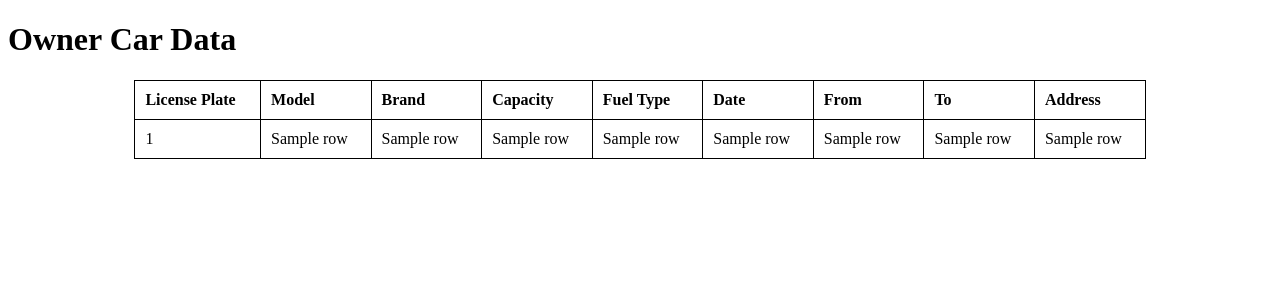
After one commit to ritika1010/Car-Rental-System, a Flask app: template webserver/templates/owner_cars.html in a window 1280 px wide. The commit adds this page. Shown: the top 300 px of the page. Run offline with Flask 3, Linux system fonts and the light colour scheme; the template is opened without the code that fills it: most values are stand-ins (such as "Sample title", 1, 10 or a date in 2020); parts of the project's set-up code (start-up, migrations or seed data) failed here and were passed over.

Commit message:
changes to car list - availability and location

```diff
--- a/webserver/server.py
+++ b/webserver/server.py
@@ -47,19 +47,35 @@ def teardown_request(exception):
     pass
 
 
-@app.route('/')
-def index():
+@app.route('/owner_cars')
+def owner_car():
   # DEBUG: this is debugging code to see what request looks like
   print(request.args)
 
-  cursor = g.conn.execute(text("SELECT license_plate,model,brand,capacity,fuel_type FROM car"))
+  cursor = g.conn.execute(text("""
+    SELECT
+    C.license_plate, c.brand, c.model, c.capacity, c.fuel_type,
+    Av.date, av.start_time, av.end_time,
+    CONCAT(l.street_name, ',  ', l.building, ',  ', l.city, ',  ', l.state, ' - ', l.zipcode) AS location_string
+   FROM
+    car c
+    JOIN
+        avail_at a ON c.license_plate = a.license_plate
+    JOIN
+        location l ON a.loc_id = l.loc_id
+    JOIN
+        avail_for f on c.license_plate = f.license_plate
+    JOIN
+        Availability av on f.slot_id = av.slot_id;
+    """))
+
   names = []
   for result in cursor:
     names.append(result)  # can also be accessed using result[0]
   cursor.close()
 
   context = dict(data = names)
-  return render_template("car_list.html", **context)
+  return render_template("owner_cars.html", **context)
 
 @app.route('/filter', methods=['POST'])
 def filter_data():
@@ -74,7 +90,26 @@ def filter_data():
   print(fuel)
   if capacity and fuel:
     # Perform database query with filtering
-    query = text("SELECT license_plate, model, brand, capacity, fuel_type FROM car WHERE capacity = :param_capacity and fuel_type = :param_fuel")
+    # query = text("SELECT license_plate, model, brand, capacity, fuel_type FROM car WHERE capacity = :param_capacity and fuel_type = :param_fuel")
+    query = text("""
+    SELECT
+    C.license_plate, c.brand, c.model, c.capacity, c.fuel_type,
+    Av.date, av.start_time, av.end_time,
+    CONCAT(l.street_name, ',  ', l.building, ',  ', l.city, ',  ', l.state, ' - ', l.zipcode) AS location_string
+    FROM
+    car c
+    JOIN
+        avail_at a ON c.license_plate = a.license_plate
+    JOIN
+        location l ON a.loc_id = l.loc_id
+    JOIN
+        avail_for f on c.license_plate = f.license_plate
+    JOIN
+        Availability av on f.slot_id = av.slot_id
+    WHERE
+        c.capacity = :param_capacity and c.fuel_type = :param_fuel;
+    """)
+
     query = query.bindparams(param_capacity=capacity,param_fuel=fuel)
     cursor = g.conn.execute(query)
     filtered_data = [result for result in cursor]
@@ -83,7 +118,25 @@ def filter_data():
 
   if capacity:
     # Perform database query with filtering
-    query = text("SELECT license_plate, model, brand, capacity, fuel_type FROM car WHERE capacity = :param_capacity")
+    # query = text("SELECT license_plate, model, brand, capacity, fuel_type FROM car WHERE capacity = :param_capacity")
+    query = text("""
+    SELECT
+    C.license_plate, c.brand, c.model, c.capacity, c.fuel_type,
+    Av.date, av.start_time, av.end_time,
+    CONCAT(l.street_name, ',  ', l.building, ',  ', l.city, ',  ', l.state, ' - ', l.zipcode) AS location_string
+    FROM
+    car c
+    JOIN
+        avail_at a ON c.license_plate = a.license_plate
+    JOIN
+        location l ON a.loc_id = l.loc_id
+    JOIN
+        avail_for f on c.license_plate = f.license_plate
+    JOIN
+        Availability av on f.slot_id = av.slot_id
+    WHERE
+        c.capacity = :param_capacity;
+    """)
     query = query.bindparams(param_capacity=capacity)
     cursor = g.conn.execute(query)
     filtered_data = [result for result in cursor]
@@ -91,7 +144,26 @@ def filter_data():
     return render_template('car_list.html', data=filtered_data)
   elif fuel:
     # Perform database query with filtering
-    query = text("SELECT license_plate, model, brand, capacity, fuel_type FROM car WHERE fuel_type = :param_fuel")
+    # query = text("SELECT license_plate, model, brand, capacity, fuel_type FROM car WHERE fuel_type = :param_fuel")
+    query = text("""
+    SELECT
+    C.license_plate, c.brand, c.model, c.capacity, c.fuel_type,
+    Av.date, av.start_time, av.end_time,
+    CONCAT(l.street_name, ',  ', l.building, ',  ', l.city, ',  ', l.state, ' - ', l.zipcode) AS location_string
+    FROM
+    car c
+    JOIN
+        avail_at a ON c.license_plate = a.license_plate
+    JOIN
+        location l ON a.loc_id = l.loc_id
+    JOIN
+        avail_for f on c.license_plate = f.license_plate
+    JOIN
+        Availability av on f.slot_id = av.slot_id
+    WHERE
+        c.fuel_type = :param_fuel;
+    """)
+
     query = query.bindparams(param_fuel=fuel)
     cursor = g.conn.execute(query)
     filtered_data = [result for result in cursor]
@@ -99,7 +171,24 @@ def filter_data():
     return render_template('car_list.html', data=filtered_data)
   else:
     # Retrieve all data if capacity is not specified
-    query = text("SELECT license_plate, model, brand, capacity, fuel_type FROM car")
+    query = text("""
+    SELECT
+    C.license_plate, c.brand, c.model, c.capacity, c.fuel_type,
+    Av.date, av.start_time, av.end_time,
+    CONCAT(l.street_name, ',  ', l.building, ',  ', l.city, ',  ', l.state, ' - ', l.zipcode) AS location_string
+    FROM
+    car c
+    JOIN
+        avail_at a ON c.license_plate = a.license_plate
+    JOIN
+        location l ON a.loc_id = l.loc_id
+    JOIN
+        avail_for f on c.license_plate = f.license_plate
+    JOIN
+        Availability av on f.slot_id = av.slot_id
+    WHERE
+        c.capacity = :param_capacity and c.fuel_type = :param_fuel;
+    """)
     cursor = g.conn.execute(query)
     filtered_data = [result for result in cursor]
     cursor.close()
@@ -117,10 +206,37 @@ def add():
 
 @app.route('/login')
 def login():
-    abort(401)
-    this_is_never_executed()
+    return render_template('login.html')
 
+@app.route('/')
+def index():
+  # DEBUG: this is debugging code to see what request looks like
+  print(request.args)
 
+  cursor = g.conn.execute(text("""
+    SELECT
+    C.license_plate, c.brand, c.model, c.capacity, c.fuel_type,
+    Av.date, av.start_time, av.end_time,
+    CONCAT(l.street_name, ',  ', l.building, ',  ', l.city, ',  ', l.state, ' - ', l.zipcode) AS location_string
+   FROM
+    car c
+    JOIN
+        avail_at a ON c.license_plate = a.license_plate
+    JOIN
+        location l ON a.loc_id = l.loc_id
+    JOIN
+        avail_for f on c.license_plate = f.license_plate
+    JOIN
+        Availability av on f.slot_id = av.slot_id;
+    """))
+
+  names = []
+  for result in cursor:
+    names.append(result)  # can also be accessed using result[0]
+  cursor.close()
+
+  context = dict(data = names)
+  return render_template("car_list.html", **context)
 if __name__ == "__main__":
   import click
 
--- /dev/null
+++ b/webserver/templates/owner_cars.html
@@ -0,0 +1,60 @@
+<!DOCTYPE html>
+<html>
+<head>
+    <title>Car Data</title>
+    <style>
+        table {
+            border-collapse: collapse;
+            width: 80%;
+            margin: 20px auto;
+        }
+
+        table, th, td {
+            border: 1px solid black;
+        }
+
+        th, td {
+            padding: 10px;
+            text-align: left;
+        }
+
+        select, input {
+            padding: 5px;
+        }
+    </style>
+</head>
+<body>
+    <h1>Owner Car Data</h1>
+    <table id="carTable">
+            <thead>
+              <tr>
+                <th>License Plate</th>
+                <th>Model</th>
+                <th>Brand</th>
+                <th>Capacity</th>
+                <th>Fuel Type</th>
+                <th>Date</th>
+                <th>From</th>
+                <th>To</th>
+                <th>Address</th>
+
+              </tr>
+            </thead>
+            <tbody>
+              {% for row in data %}
+                <tr>
+                  <td>{{ row[0] }}</td>
+                  <td>{{ row[1] }}</td>
+                  <td>{{ row[2] }}</td>
+                  <td>{{ row[3] }}</td>
+                  <td>{{ row[4] }}</td>
+                  <td>{{ row[5] }}</td>
+                  <td>{{ row[6] }}</td>
+                  <td>{{ row[7] }}</td>
+                  <td>{{ row[8] }}</td>
+                </tr>
+              {% endfor %}
+            </tbody>
+    </table>
+</body>
+</html>
```
Also changed, not shown: webserver/templates/car_list.html (+11 -1 lines), 3 other files.
